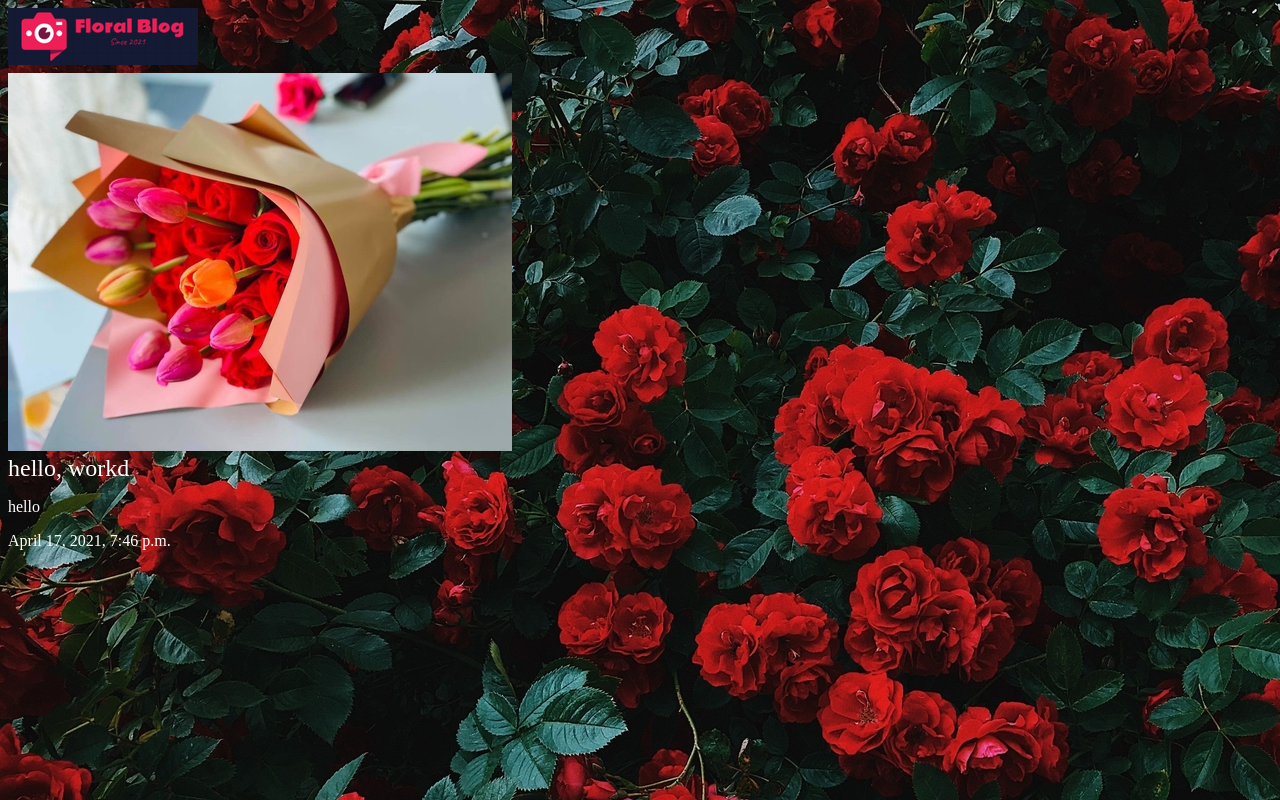
After one commit to liusska/floral-blog, a Django app: template floralblog/articles/templates/articles/article_detail.html in a window 1280 px wide. The commit adds this page. Run offline with Django 3.2, Linux system fonts and the light colour scheme; the template is opened without the code that fills it: values that come from a table or form of the project are taken from there, others are empty; data comes from the database, SQL or seed files in the repository; both versions use the stored data as it was after the commit.

Commit message:
Update class Article with thumbnail

```diff
--- a/floralblog/articles/models.py
+++ b/floralblog/articles/models.py
@@ -6,7 +6,7 @@ class Article(models.Model):
     slug = models.SlugField()
     body = models.TextField()
     date = models.DateTimeField(auto_now_add=True)
-    # add in thumbnail
+    thumb = models.ImageField(default='default.jpg', blank=True)
     # add author
 
     def __str__(self):
--- /dev/null
+++ b/floralblog/articles/templates/articles/article_detail.html
@@ -0,0 +1,13 @@
+{% extends 'base_layout.html' %}
+
+{% block content %}
+    <div class="article_detail">
+        <div class="article">
+            <img src="{{ article.thumb.url }}"/>
+            <h2>{{ article.title }}</h2>
+            <p>{{ article.body }}</p>
+            <p>{{ article.date }}</p>
+        </div>
+
+    </div>
+{% endblock %}
--- a/floralblog/articles/views.py
+++ b/floralblog/articles/views.py
@@ -9,4 +9,6 @@ def article_list(request):
 
 
 def article_detail(request, slug):
-    return HttpResponse(slug)
+    # return HttpResponse(slug)
+    article = Article.objects.get(slug=slug)
+    return render(request, 'articles/article_detail.html', {'article': article})
--- a/floralblog/assets/styles.css
+++ b/floralblog/assets/styles.css
@@ -1,7 +1,7 @@
 body{
     background-color: #0f121f;
-    background-image: url('roses.jpg');
-    background-repeat-y: no-repeat;
+    background-image: url('wallpaper.jpg');
+    background-repeat-y: repeat;
     color: #fff;
 }
 
--- a/floralblog/floralblog/settings.py
+++ b/floralblog/floralblog/settings.py
@@ -113,6 +113,8 @@ STATICFILES_DIRS = (
     os.path.join(BASE_DIR, 'assets'),
 )
 
+MEDIA_URL = '/media/'
+MEDIA_ROOT = os.path.join(BASE_DIR, 'media')
 
 # Default primary key field type
 # https://docs.djangoproject.com/en/3.2/ref/settings/#default-auto-field
--- a/floralblog/floralblog/urls.py
+++ b/floralblog/floralblog/urls.py
@@ -2,6 +2,8 @@ from django.contrib import admin
 from django.conf.urls import url, include
 from . import views
 from django.contrib.staticfiles.urls import staticfiles_urlpatterns
+from django.conf.urls.static import static
+from django.conf import settings
 
 urlpatterns = [
     url(r'^admin/', admin.site.urls),
@@ -11,3 +13,4 @@ urlpatterns = [
 ]
 
 urlpatterns += staticfiles_urlpatterns()
+urlpatterns += static(settings.MEDIA_URL, document_root=settings.MEDIA_ROOT)
```
Also changed, not shown: floralblog/articles/migrations/0002_article_thumb.py (added), floralblog/articles/migrations/0003_alter_article_thumb.py (added), floralblog/assets/stars.png (added), floralblog/assets/wallpaper.jpg (added), floralblog/db.sqlite3, floralblog/media/1.jpg (added), floralblog/media/2.jpg (added), floralblog/media/3.jpg (added), floralblog/media/AntiqueRose_Vt8AubI.jpg (added), floralblog/media/default.jpg (added), floralblog/media/default_AAnKaie.jpg (added).
